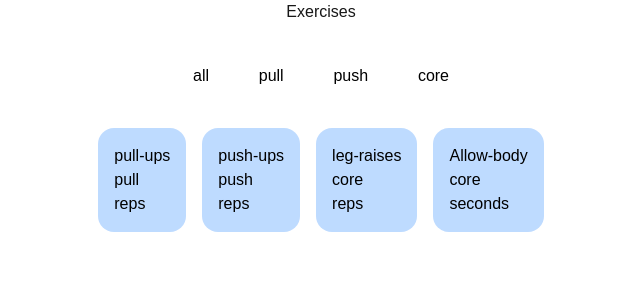
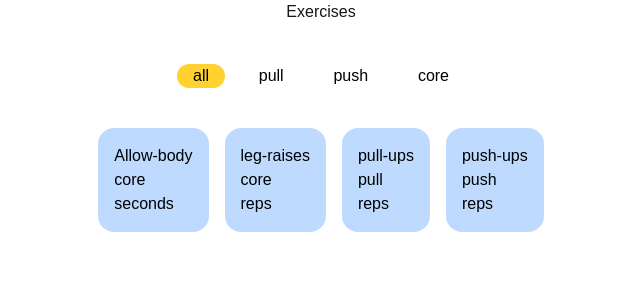
Before and after one commit to FedericoPiazzolla/Cali-Tracker, a Next.js app: page /exercises in a window 1280 px wide. Shown: the top 300 px of the page, without its empty margins (319-959 px from the left). Built offline with nearby package versions, Linux system fonts and the light colour scheme.

Commit message:
add: sort array in page.tsx exercise

```diff
--- a/src/app/exercises/page.tsx
+++ b/src/app/exercises/page.tsx
@@ -11,10 +11,15 @@ export default function Exercises() {
     setSelectedCategory(category);
   }
 
-  const fileterdExercises =
+  const filteredExercises =
     selectedCategory === "all"
       ? exercises
       : exercises.filter((e) => e.category === selectedCategory);
+
+  const sortedExercises = [...filteredExercises];
+  sortedExercises.sort(function (a, b) {
+    return a.name.localeCompare(b.name);
+  });
 
   console.log(selectedCategory);
   return (
@@ -26,17 +31,21 @@ export default function Exercises() {
           <button
             key={category}
             onClick={() => handleCategoryChange(category)}
-            className="bg-white text-black px-4 rounded-2xl cursor-pointer">
+            className={` px-4 rounded-2xl cursor-pointer text-black ${category === selectedCategory ? "bg-amber-300 " : "bg-white "}`}>
             {category}
           </button>
         ))}
       </div>
 
-      <ul className="flex gap-4">
-        {fileterdExercises.map((exercise) => (
-          <ExerciseRow key={exercise.id} exercise={exercise} />
-        ))}
-      </ul>
+      {sortedExercises.length === 0 ? (
+        <p>No Exercises found</p>
+      ) : (
+        <ul className="flex gap-4">
+          {sortedExercises.map((exercise) => (
+            <ExerciseRow key={exercise.id} exercise={exercise} />
+          ))}
+        </ul>
+      )}
     </div>
   );
 }
```
